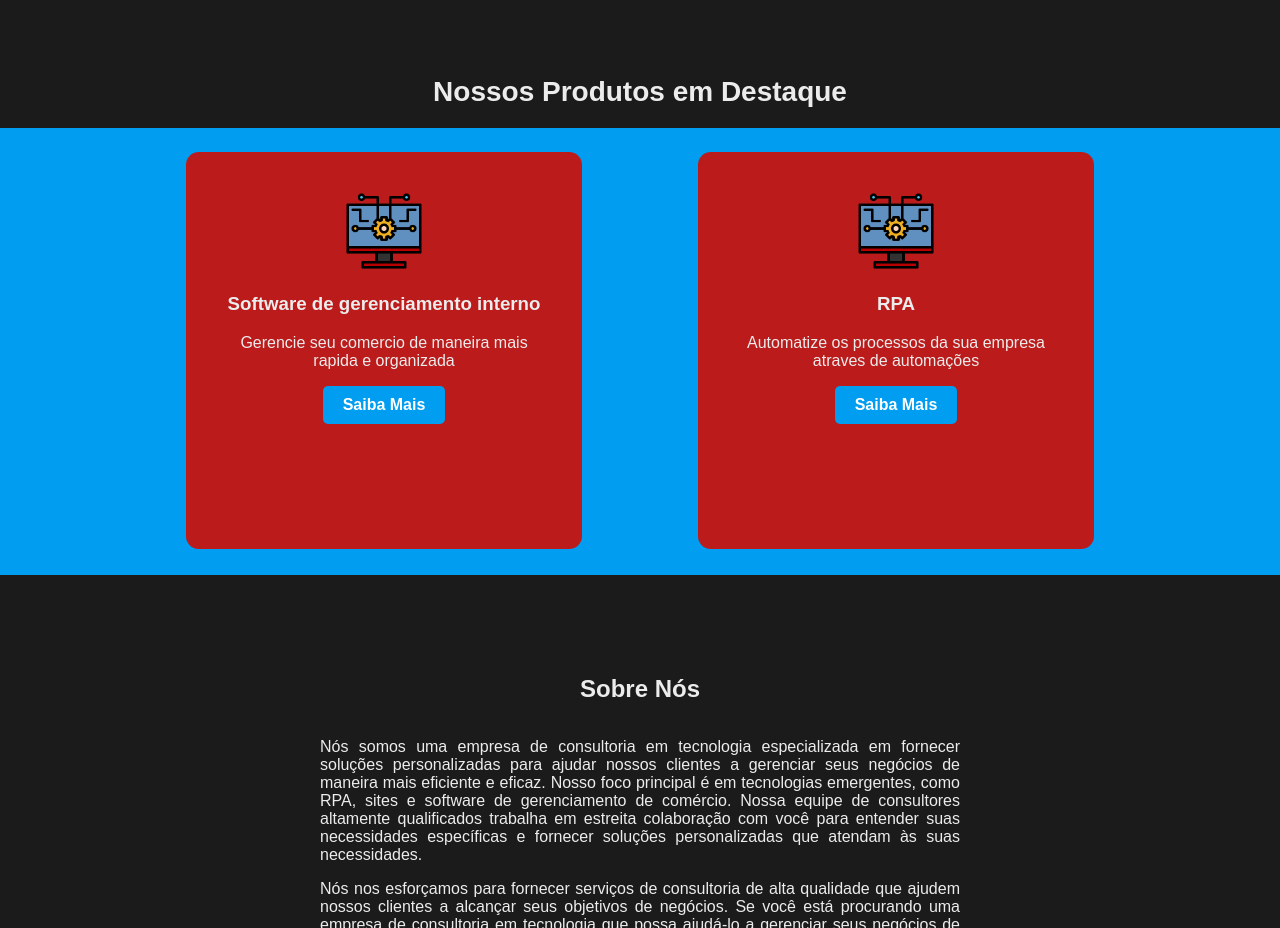
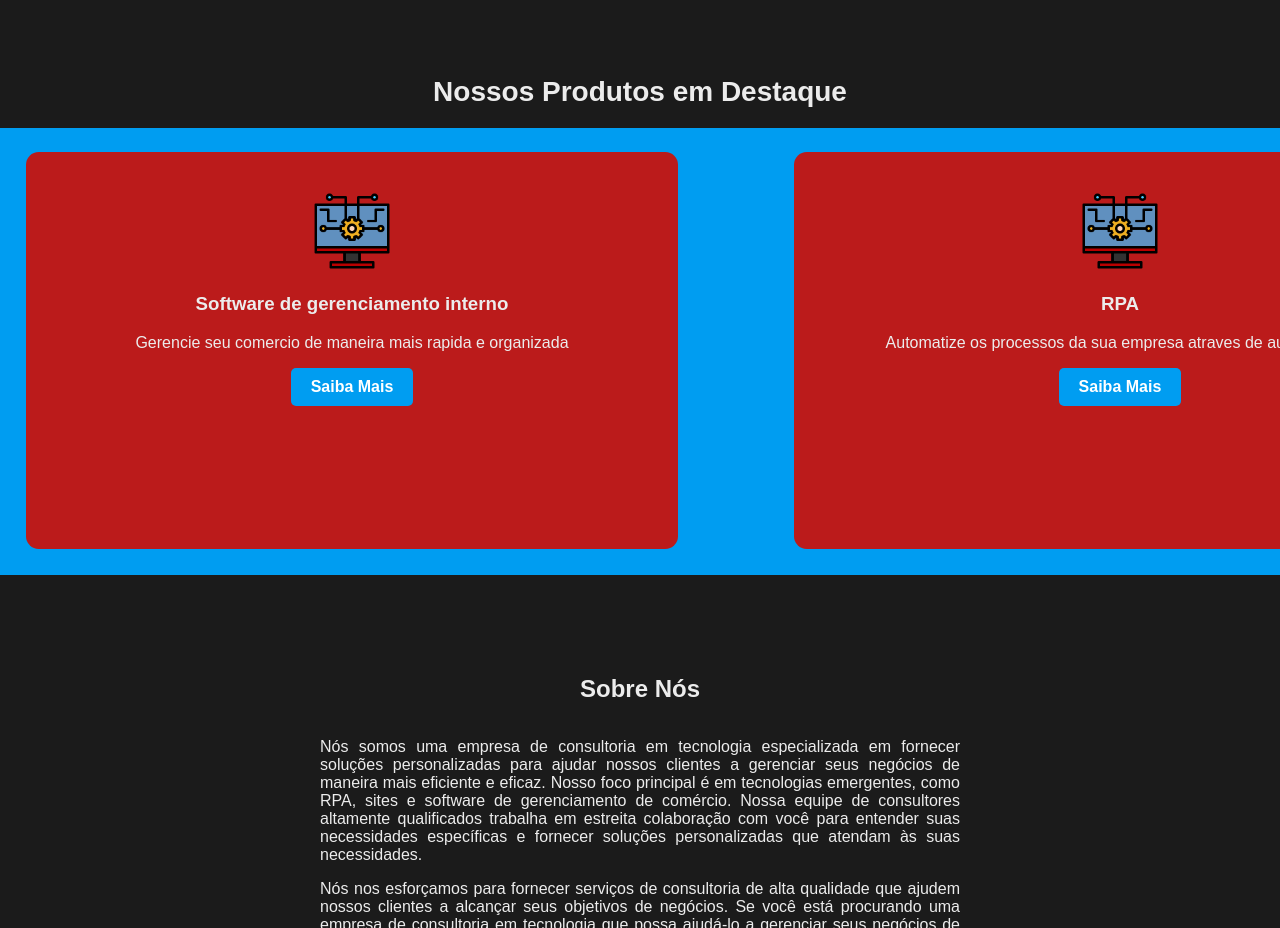
Before and after one commit to Lucas-Isabel/Lucasbyte.github.io, a plain HTML site: page index.html in a window 1280 px wide. Shown: the part 820-1748 px from the top of the page. Drawn offline with Linux system fonts and the light colour scheme.

Commit message:
css correção scrollbar

```diff
--- a/styles.css
+++ b/styles.css
@@ -94,7 +94,7 @@ section h2 {
 }
 
 .carousel-container-destaques{
-    justify-content: center;
+    justify-content: start;
 }
 
 /*
@@ -102,10 +102,17 @@ section h2 {
 -webkit-scrollbar-thumb{ lightblue;}  Cor da alça para navegadores WebKit
 -webkit-scrollbar-track{ darkblue;}
 */
-.carousel-container::-webkit-scrollbar{
+.carousel-container::-webkit-scrollbar {
+    background-color: #009df1;
+}
+
+.carousel-container-destaques::-webkit-scrollbar{
     background-color: #009df1;
 }
 .carousel-container::-webkit-scrollbar-thumb{
+    background-color: #005ea3;
+}
+.carousel-container-destaques::-webkit-scrollbar-thumb{
     background-color: #005ea3;
 }
 
@@ -146,6 +153,11 @@ section h2 {
     text-align: center;
     min-height: 40vh;
     max-height: 40vh;
+}
+
+.carousel-container-destaques .produto{
+    min-width: 45%;
+    max-width: 45%;
 }
 .central-div{
     display: flex;
```
